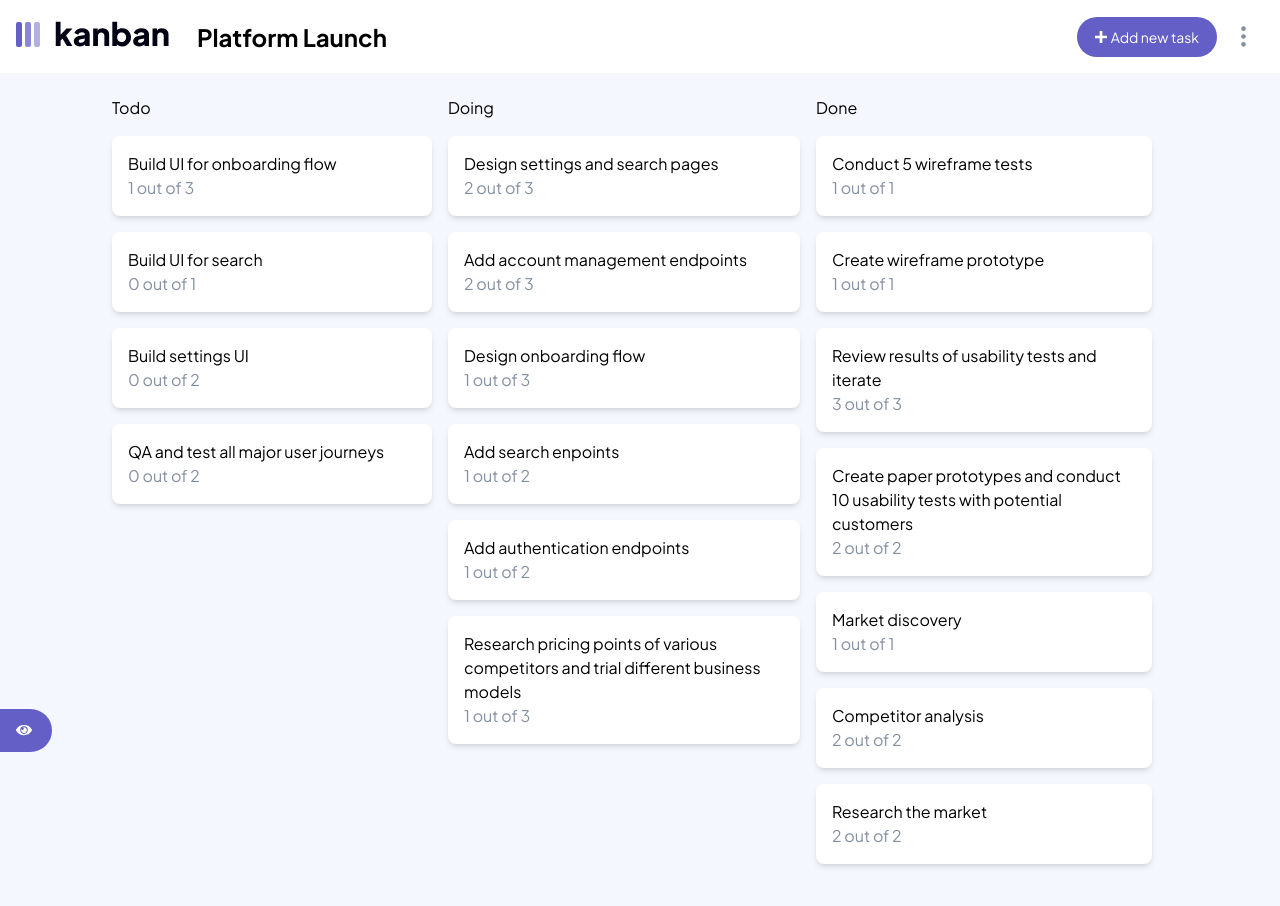
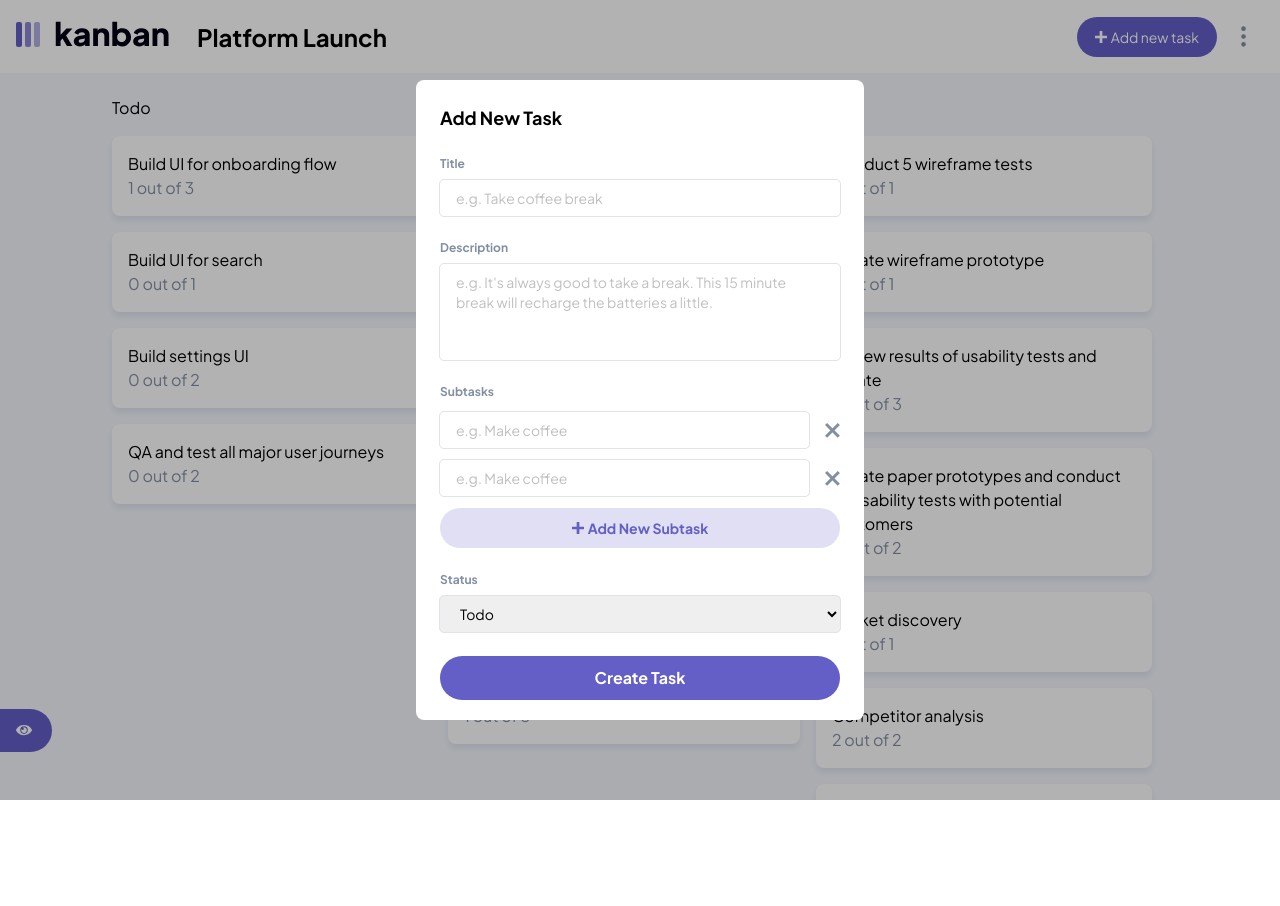
Before and after one commit to Dmitriy24S/task-management-app, a Next.js app: page / in a window 1280 px wide. Shown: the top 906 px of the page. After the commit the page ends 800 px from the top, so only its background shows below. Built offline with nearby package versions, Linux system fonts and the light colour scheme.

Commit message:
feat: :sparkles: add new task form component, form style, add tailwind custom colors, custom shadow for tasks

```diff
--- a/src/components/Board/Boards.tsx
+++ b/src/components/Board/Boards.tsx
@@ -2,6 +2,7 @@ import { Transition } from "@headlessui/react";
 import React from "react";
 import ShowSidebarSVG from "../../assets/icons/sidebar-show.svg";
 import { Board, BoardColumns, BoardSubTasks, BoardTasks } from "../../types";
+import NewTaskForm from "../NewTaskForm";
 import BoardSidebar from "../Sidemenu/BoardSidebar";
 import BoardColumn from "./BoardColumn";
 import Subtasks from "./Subtasks";
@@ -14,6 +15,8 @@ interface HeaderProps {
   // boardsData: BoardColumns[];
   boardsData: Board[];
   selectedBoard: Board;
+  isNewTaskFormOpen: boolean;
+  setIsNewTaskFormOpen: React.Dispatch<React.SetStateAction<boolean>>;
 }
 
 const Boards = ({
@@ -23,6 +26,8 @@ const Boards = ({
   setDarkTheme,
   boardsData,
   selectedBoard,
+  isNewTaskFormOpen,
+  setIsNewTaskFormOpen,
 }: HeaderProps) => {
   return (
     <div className="relative flex min-h-full min-w-full flex-grow dark:bg-[#2B2C37]">
--- a/src/components/Board/Subtasks.tsx
+++ b/src/components/Board/Subtasks.tsx
@@ -11,7 +11,8 @@ const Subtasks = ({ task }: SubtasksProps) => {
   // {title: 'Competitor analysis', description: '', status: 'Done', subtasks: Array(2)}
   return (
     <article
-      className={`rounded-lg bg-white p-4 text-black shadow-md dark:bg-[#2B2C37] dark:text-white`}
+      // className={`rounded-lg bg-white p-4 text-black shadow-md dark:bg-[#2B2C37] dark:text-white`}
+      className={`rounded-lg bg-white p-4 text-black shadow-task dark:bg-[#2B2C37] dark:text-white`}
     >
       <h3>{task.title}</h3>
       <p className="text-[#828fa3]">
--- a/src/components/Header/Header.tsx
+++ b/src/components/Header/Header.tsx
@@ -11,9 +11,16 @@ interface HeaderProps {
   darkTheme: boolean | null;
   // selectedBoard: any; // !!!!!
   selectedBoard: Board;
+  setIsNewTaskFormOpen: React.Dispatch<React.SetStateAction<boolean>>;
 }
 
-const Header = ({ isBoardMenuOpen, setIsBoardMenuOpen, darkTheme, selectedBoard }: HeaderProps) => {
+const Header = ({
+  isBoardMenuOpen,
+  setIsBoardMenuOpen,
+  darkTheme,
+  selectedBoard,
+  setIsNewTaskFormOpen,
+}: HeaderProps) => {
   return (
     <header className="fixed top-0 left-0 right-0 z-20 bg-white dark:bg-[#2B2C37] dark:text-white">
       <div className="flex items-center justify-between p-4">
@@ -41,7 +48,7 @@ const Header = ({ isBoardMenuOpen, setIsBoardMenuOpen, darkTheme, selectedBoard
           </button>
         </div>
         <div className="header-right flex items-center gap-1.5">
-          <HeaderAddTaskButton />
+          <HeaderAddTaskButton setIsNewTaskFormOpen={setIsNewTaskFormOpen} />
           <HeaderMoreInfoButton />
         </div>
       </div>
--- a/src/components/Header/HeaderAddTaskButton.tsx
+++ b/src/components/Header/HeaderAddTaskButton.tsx
@@ -1,9 +1,14 @@
 import Image from "next/image";
 import React from "react";
 
-const HeaderAddTaskButton = () => {
+interface Props {
+  setIsNewTaskFormOpen: React.Dispatch<React.SetStateAction<boolean>>;
+}
+
+const HeaderAddTaskButton = ({ setIsNewTaskFormOpen }: Props) => {
   return (
     <button
+      onClick={() => setIsNewTaskFormOpen(true)}
       aria-label="add task"
       className="flex items-center rounded-3xl bg-[#635FC7] py-2.5 px-4.5 hover:bg-[#6e6adf] focus:outline-offset-2 focus-visible:outline-offset-2"
     >
--- /dev/null
+++ b/src/components/NewTaskForm.tsx
@@ -0,0 +1,128 @@
+import Image from "next/image";
+import React from "react";
+import Cross from "../assets/icons/cross.svg";
+import Plus from "../assets/icons/icon-add-task-mobile.svg";
+
+interface Props {
+  isNewTaskFormOpen: boolean;
+  setIsNewTaskFormOpen: React.Dispatch<React.SetStateAction<boolean>>;
+}
+
+const NewTaskForm = ({ isNewTaskFormOpen, setIsNewTaskFormOpen }: Props) => {
+  return (
+    <div className={`${isNewTaskFormOpen ? "block max-h-screen" : "hidden"} `}>
+      <div
+        className={`backdrop fixed inset-0 z-20 bg-black opacity-30`}
+        onClick={() => setIsNewTaskFormOpen(false)}
+      ></div>
+      <section className="new-task-form-container fixed left-0 right-0 z-30 mx-auto mt-20 flex max-h-[80vh] w-11/12 min-w-[20rem] max-w-max  flex-col overflow-y-auto rounded-lg bg-white p-6 text-black dark:bg-[#2B2C37] dark:text-white sm:max-w-md">
+        <form className="flex flex-col gap-6 " onSubmit={() => console.log("submit")}>
+          <h1 className="text-lg font-bold">Add New Task</h1>
+          {/* Title */}
+          <div className="relative flex w-full flex-col gap-2 text-white">
+            <label htmlFor="Title" className="text-xs font-bold text-medium-grey dark:text-white">
+              Title
+            </label>
+            <input
+              id="Title"
+              className="peer cursor-pointer rounded px-4 py-2 text-sm text-black outline outline-1 outline-medium-grey/25 transition-colors placeholder:text-black/25 focus:outline-main-purple dark:bg-dark-grey dark:text-white dark:placeholder:text-white/25"
+              placeholder="e.g. Take coffee break"
+            />
+          </div>
+          {/* Description */}
+          <div
+            className="relative flex w-full flex-col gap-2 text-white"
+            placeholder="e.g. Take coffee break"
+          >
+            <label
+              htmlFor="Description"
+              className="text-xs font-bold text-medium-grey dark:text-white"
+            >
+              Description
+            </label>
+            <textarea
+              rows={4}
+              id="Description"
+              className="peer cursor-pointer resize-none rounded px-4 py-2 text-sm text-black outline outline-1 outline-medium-grey/25 transition-colors placeholder:text-black/25 focus:outline-main-purple dark:bg-dark-grey dark:text-white dark:placeholder:text-white/25"
+              placeholder="e.g. It's always good to take a break. This 15 minute break will recharge the batteries a little."
+            />
+          </div>
+          {/* Subtasks */}
+          <div className="subtasks-container flex flex-col gap-3">
+            <label
+              className="block text-xs font-bold text-medium-grey dark:text-white"
+              htmlFor="Subtasks1"
+            >
+              Subtasks
+            </label>
+            <div className="flex items-center gap-4">
+              <input
+                className="peer w-full cursor-pointer rounded bg-transparent py-2 px-4 text-sm text-black outline outline-1 outline-medium-grey/25  placeholder:text-black/25 focus:outline-main-purple dark:text-white dark:placeholder:text-white/25"
+                id="Subtasks1"
+                type="text"
+                placeholder="e.g. Make coffee"
+              />
+              <div>
+                <Cross className="cursor-pointer fill-medium-grey hover:fill-red" />
+              </div>
+            </div>
+            <div className="flex items-center gap-4">
+              <input
+                className="peer w-full cursor-pointer rounded bg-transparent py-2 px-4 text-sm text-black outline outline-1 outline-medium-grey/25  placeholder:text-black/25 focus:outline-main-purple dark:text-white dark:placeholder:text-white/25"
+                id="Subtasks2"
+                type="text"
+                placeholder="e.g. Make coffee"
+              />
+              <div>
+                {/* // ? without div overflow cutoff svg ? */}
+                <Cross className="flex cursor-pointer fill-medium-grey hover:fill-red" />
+              </div>
+              {/* <div className="cursor-pointer fill-medium-grey hover:fill-red">
+                <svg width="15" height="15" xmlns="http://www.w3.org/2000/svg">
+                  <g fill-rule="evenodd">
+                    <path d="m12.728 0 2.122 2.122L2.122 14.85 0 12.728z"></path>
+                    <path d="M0 2.122 2.122 0 14.85 12.728l-2.122 2.122z"></path>
+                  </g>
+                </svg>
+              </div> */}
+            </div>
+            {/* Add new subtask - button */}
+            <button
+              type="button"
+              className="flex items-center justify-center gap-1 rounded-3xl bg-main-purple/20 py-2.5 px-4.5 text-center text-sm font-bold text-main-purple hover:bg-main-purple/10 focus:outline-offset-2 focus-visible:outline-offset-2 dark:text-white/90 dark:hover:bg-main-purple/30 "
+            >
+              <Plus className="fill-red-500" />
+              Add New Subtask
+            </button>
+          </div>
+          {/* select options - Status */}
+          <div className="relative flex w-full flex-col gap-2 text-white">
+            <label htmlFor="status" className="text-xs font-bold text-medium-grey dark:text-white">
+              Status
+            </label>
+            <select
+              name="status"
+              id="status"
+              title="status"
+              placeholder="status"
+              className="peer cursor-pointer rounded px-4 py-2 text-sm text-black outline outline-1 outline-medium-grey/25 transition-colors placeholder:text-black/25 focus:outline-main-purple dark:bg-dark-grey dark:text-white dark:placeholder:text-white/25"
+            >
+              <option value="Todo">Todo</option>
+              <option value="Doing">Doing</option>
+              <option value="Done">Done</option>
+            </select>
+          </div>
+          {/* Create button */}
+          <button
+            type="submit"
+            className="flex items-center justify-center rounded-3xl bg-[#635FC7] py-2.5 px-4.5 text-center font-bold text-white hover:bg-[#6e6adf] focus:outline-offset-2 focus-visible:outline-offset-2"
+          >
+            Create Task
+          </button>
+        </form>
+      </section>
+    </div>
+  );
+};
+
+export default NewTaskForm;
--- a/src/pages/index.tsx
+++ b/src/pages/index.tsx
@@ -5,11 +5,16 @@ import { useEffect, useState } from "react";
 import data from "../assets/data/data.json";
 import Boards from "../components/Board/Boards";
 import Header from "../components/Header/Header";
+import NewTaskForm from "../components/NewTaskForm";
 import styles from "../styles/Home.module.css";
 
 const Home: NextPage = () => {
+  const [isNewTaskFormOpen, setIsNewTaskFormOpen] = useState(true);
+
   // const [selectedBoard, setSelectedBoard] = useState(null)
   const [selectedBoard, setSelectedBoard] = useState(data.boards[0]);
+  // State: {columns: Array(3), name: "Platform Launch"}
+
   // console.log(selectedBoard);
   // {name: 'Platform Launch', columns: Array(3)}
   // columns: Array(3)
@@ -37,11 +42,12 @@ const Home: NextPage = () => {
   const [isBoardMenuOpen, setIsBoardMenuOpen] = useState(false);
   const [darkTheme, setDarkTheme] = useState(false);
   const [boardsData, setBoardsData] = useState(data.boards);
+  // State: [{…}, {…}, {…}]
 
   // console.log(boardsData);
   // console.log(data);
   // boards: Array(3)
-  //.. 0: columns: Array(3)
+  //.. 0:{columns: Array(3), name: "Platform Launch"}
   //.... 0: {name: 'Todo', tasks: Array(4)}
   //.... tasks: Array(4)
   //.... .... 0: {title: 'Build UI for onboarding flow', description: '', status: 'Todo', subtasks: Array(3)}
@@ -101,12 +107,19 @@ const Home: NextPage = () => {
           rel="stylesheet"
         />
       </Head>
-      <main className={`${darkTheme ? "dark" : ""} flex min-h-screen flex-col`}>
+      <main className={`${darkTheme ? "dark" : ""} flex max-h-screen min-h-screen flex-col`}>
+        {/*  max-h-screen - prevents scroll on open pos:fixed modals (menu, new task form) */}
         <Header
           isBoardMenuOpen={isBoardMenuOpen}
           setIsBoardMenuOpen={setIsBoardMenuOpen}
           darkTheme={darkTheme}
           selectedBoard={selectedBoard}
+          setIsNewTaskFormOpen={setIsNewTaskFormOpen}
+        />
+        {/* New task form */}
+        <NewTaskForm
+          isNewTaskFormOpen={isNewTaskFormOpen}
+          setIsNewTaskFormOpen={setIsNewTaskFormOpen}
         />
         <Boards
           isBoardMenuOpen={isBoardMenuOpen}
@@ -115,6 +128,8 @@ const Home: NextPage = () => {
           setDarkTheme={setDarkTheme}
           boardsData={boardsData}
           selectedBoard={selectedBoard}
+          isNewTaskFormOpen={isNewTaskFormOpen}
+          setIsNewTaskFormOpen={setIsNewTaskFormOpen}
         />
       </main>
     </>
--- a/tailwind.config.js
+++ b/tailwind.config.js
@@ -4,6 +4,21 @@ module.exports = {
   darkMode: "class",
   theme: {
     extend: {
+      colors: {
+        "main-purple": "#635FC7",
+        "main-purple-light": "#A8A4FF",
+        "very-dark-grey": "#20212C",
+        "dark-grey": "#2B2C37",
+        "medium-grey": "#828FA3",
+        "light-grey": "#F4F7FD",
+        "lines-dark": "#3E3F4E",
+        "lines-light": "#E4EBFA",
+        red: "#EA5555",
+        "red-light": "#FF9898",
+      },
+      boxShadow: {
+        task: "0 4px 6px 0px rgba(54, 78, 126, 0.1)",
+      },
       spacing: {
         4.5: "1.125rem",
       },
```
Also changed, not shown: src/styles/globals.css (+11 -0 lines), src/assets/icons/cross.svg (added).
